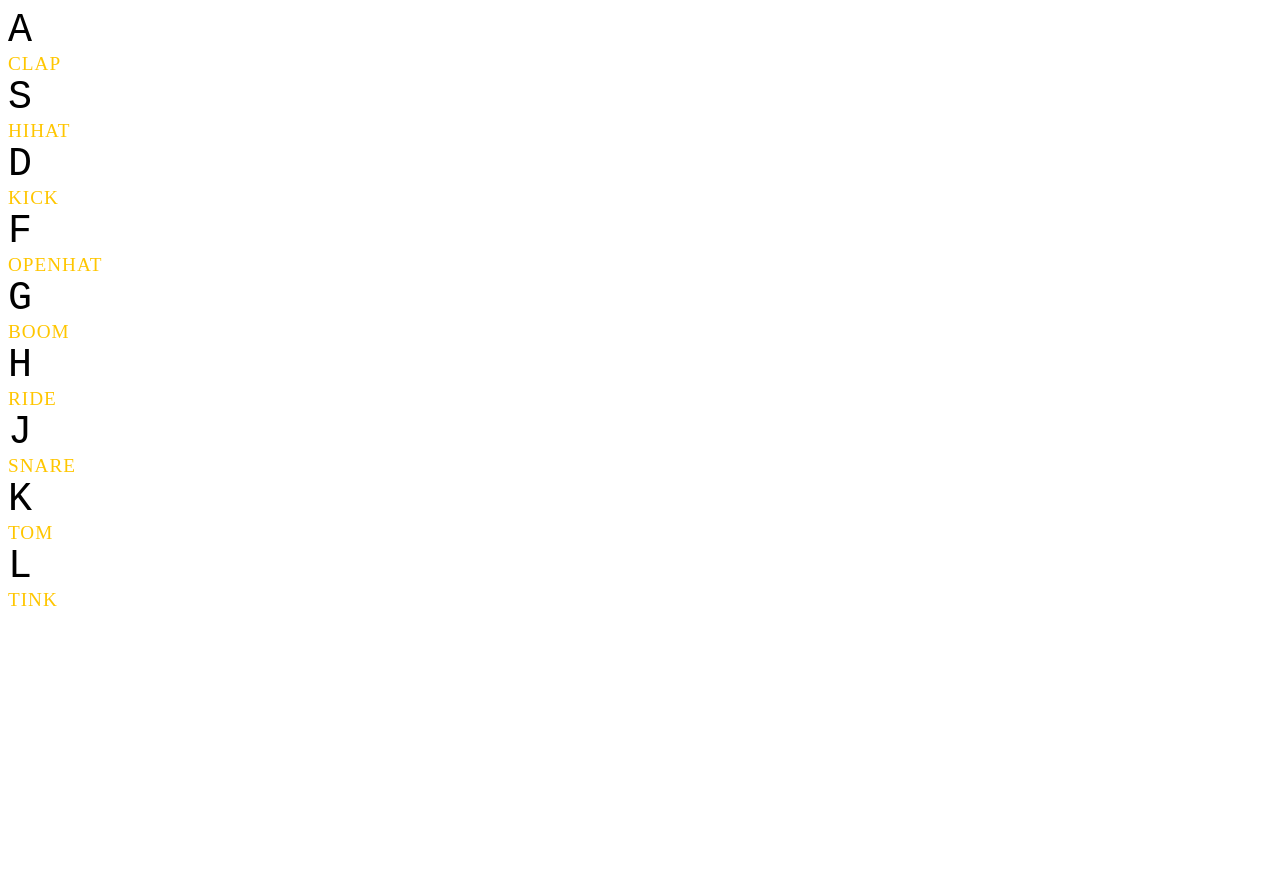
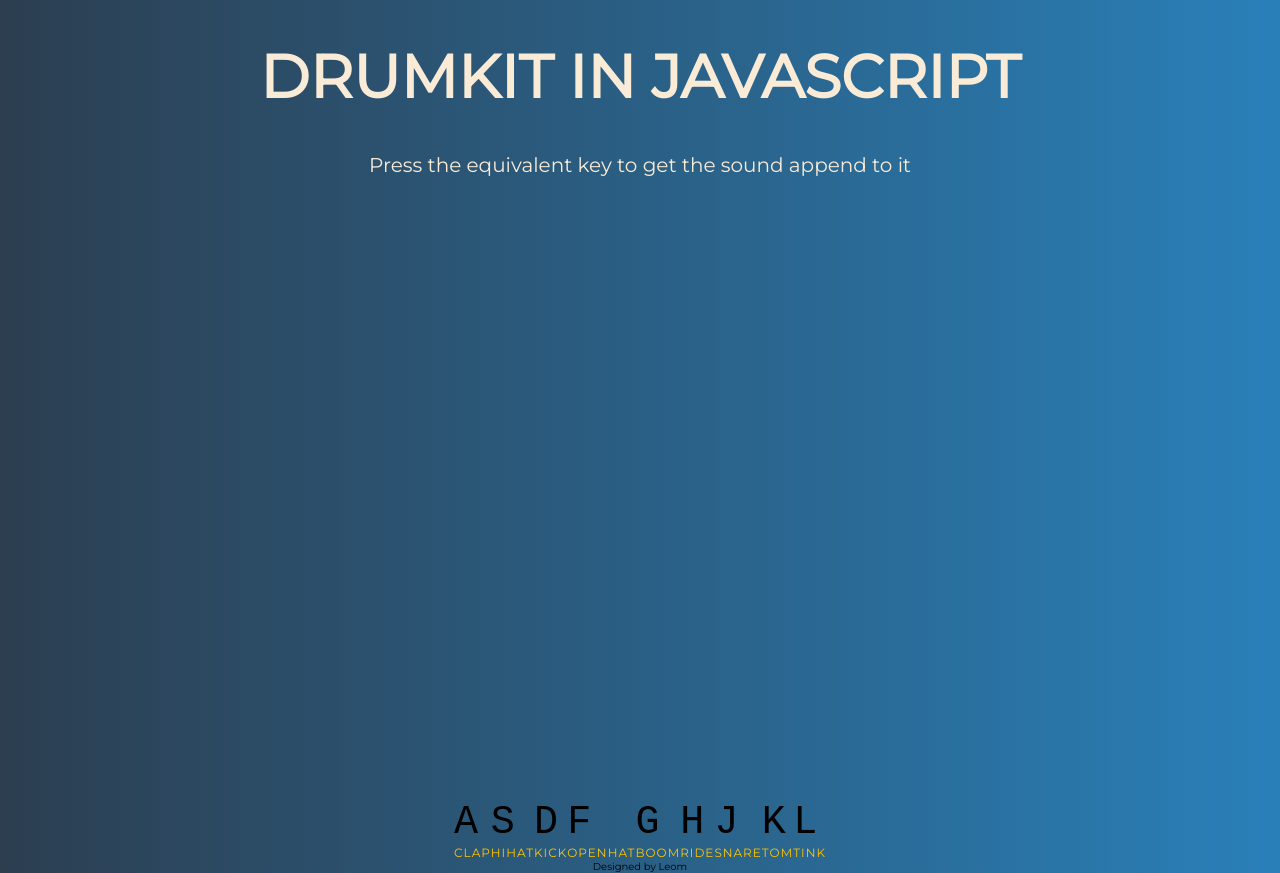
Before and after one commit to CodeLeom/drumkit, a plain HTML site: page index.html in a window 1280 px wide. Before the commit the page ends 800 px from the top, so only its background shows below. Drawn offline with Linux system fonts and the light colour scheme.

Commit message:
upted the cintents of each files

```diff
--- a/index.html
+++ b/index.html
@@ -8,6 +8,12 @@
     <link rel="stylesheet" href="style.css">
 </head>
 <body>
+    <div class="head">
+<header>
+    <h1>DRUMKIT IN JAVASCRIPT</h1>
+    <p>Press the equivalent key to get the sound append to it</p>
+</header>
+</div>
     <div class="keys">
         <div data-key="65">
             <kbd>A</kbd>
@@ -57,6 +63,7 @@
 <audio data-key="75" src="sounds/tom.wav"></audio>
 <audio data-key="76" src="sounds/tink.wav"></audio>
 
+<footer align="center">Designed by Leom</footer>
 <script>
 
 function playSound(e) {
--- a/style.css
+++ b/style.css
@@ -1,45 +1,91 @@
+@import url('https://fonts.googleapis.com/css?family=Montserrat&display=swap');
 
+html {
+  font-size: 10px;
+  background: #2980b9; /* fallback for old browsers */
+  background: -webkit-linear-gradient(to right, #2c3e50, #2980b9); /* Chrome 10-25, Safari 5.1-6 */
+  background: linear-gradient(
+    to right,
+    #2c3e50,
+    #2980b9
+  ); /* W3C, IE 10+/ Edge, Firefox 16+, Chrome 26+, Opera 12+, Safari 7+ */
+}
 
+body,
+html {
+  margin: 0;
+  padding: 0;
+  font-family: 'Montserrat', sans-serif;
+  height: 100%;
+}
 
+.head {
+  display: grid;
+  grid-template-areas:
+    'header'
+    'content'
+    'footer';
+  grid-template-rows: 35% auto 40%;
+  grid-gap: 10px;
+  width: 100%;
+  height: 100%;
+}
+.container > * {
+  display: flex;
+  justify-content: center;
+  align-items: center;
+}
+header {
+  grid-area: header;
+}
+main {
+  grid-area: content;
+}
+footer {
+  grid-area: footer;
+}
+header h1 {
+  color: antiquewhite;
+  font-size: 6em;
+  text-transform: uppercase;
+  text-align: center;
+}
+header p {
+  color: antiquewhite;
+  font-size: 2em;
+  text-align: center;
+}
 
-
-
-
-
-
-
-
-
-
-
-
-
-
-
+.keys {
+  display: flex;
+  flex: 1;
+  align-items: center;
+  justify-content: center;
+}
 
 .key {
-    border:4px solid black;
-    border-radius:5px;
-    margin:1rem;
+  border: 4px solid black;
+  border-radius: 5px;
+  margin: 1rem;
   font-size: 1.5rem;
-    padding: 1rem .5rem;
-    transition:all 0.07s;
+  padding: 1rem 0.5rem;
+  transition: all 0.07s;
   width: 100px;
   text-align: center;
   color: white;
-    background: rgba(0,0,0,0.4);
+  background: rgba(0, 0, 0, 0.4);
   text-shadow: 0 0 5px black;
 }
 
 .playing {
-    transform:scale(1.1);
+  transform: scale(1.1);
   border-color: #ffc600;
   box-shadow: 0 0 10px #ffc600;
 }
 
 kbd {
   display: block;
-    font-size:40px;
+  font-size: 40px;
 }
 
 .sound {
@@ -48,3 +94,20 @@ kbd {
   letter-spacing: 1px;
   color: #ffc600;
 }
+
+input[type='button'] {
+  position: absolute;
+  margin-left: -50px;
+  left: 45%;
+  bottom: 20%;
+  border: 4px solid black;
+  border-radius: 5px;
+  margin: 1rem;
+  font-size: 2.5rem;
+  padding: 1rem 1.5rem;
+  transition: all 0.07s;
+  text-align: center;
+  color: white;
+  background: rgba(0, 0, 0, 0.4);
+  text-shadow: 0 0 5px black;
+}
```
Also changed, not shown: 11 other files. Lines whose indentation alone changed are shown as unchanged.
